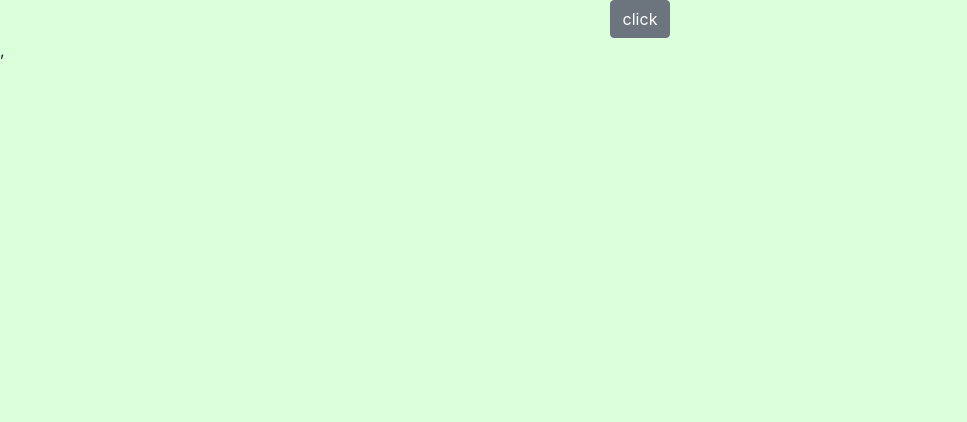
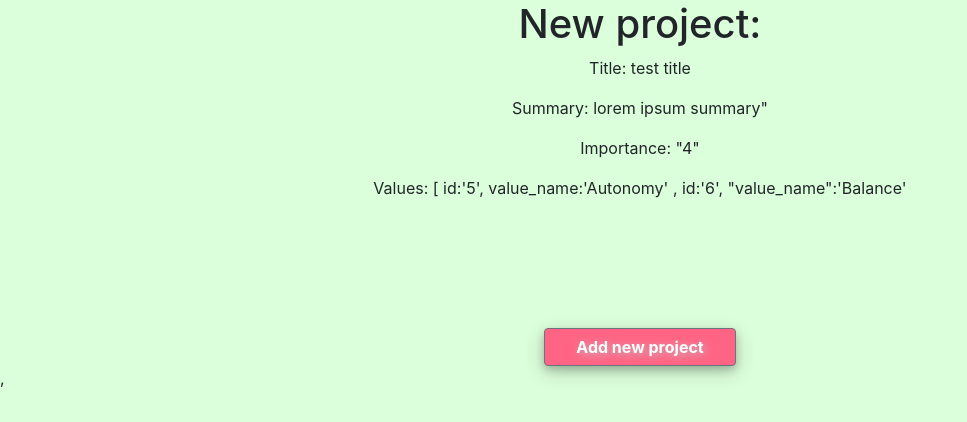
Before and after one commit to sarahmarie1976/Frontend, a React (Create React App) app in the folder essentialism/: page /projects in a window 1280 px wide. Shown: the top 422 px of the page, without its empty margins (0-967 px from the left). Built offline with nearby package versions, Linux system fonts and the light colour scheme; sample sign-in values are in the browser's storage.

Commit message:
added buttons for easier navigation

```diff
--- a/essentialism/src/App.js
+++ b/essentialism/src/App.js
@@ -16,7 +16,7 @@ export default function App() {
     <Router>
 
       <div className="App">
-        <PrivateRoute exact path="/projects"  component={Projects}  />
+      <PrivateRoute exact path="/projects"  component={Projects}  />
 
         <Route exact path="/users/:id" component={User} />
         <Route exact path="/fetch" component={TestProjectsFetch} />
--- a/essentialism/src/action/TestingActionFunctions.js
+++ /dev/null
@@ -1,50 +0,0 @@
-
-import {axiosWithAuth} from '../utils/axiosWithAuth'
-import {FETCH_DATA, FETCH_FAILURE, FETCH_SUCCESS, DELETE_SUCCESS} from '../action/action'
-import React, { useState } from 'react';
-export const PUT_DATA = 'PUT_DATA'
-export const PUT_SUCCESS = 'PUT_SUCCESS'
-export const PUT_FAIL = 'PUT_FAIL'
-
-export const DELETE_REQ = 'DELETE_REQ'
-export const DELETE_FAIL = 'DELETE_FAIL'
- export const DELETE_SUCCEEED = 'DELETE_SUCCEED'
-
-
-
-// export const updateProjects = (projectId) => {
-//     return dispatch => {
-//       dispatch({ type: PUT_DATA })
-//       axiosWithAuth()
-//       .get('/projects/:id',projectId)
-//         .then(response => {
-//          dispatch({ type: PUT_SUCCESS, payload: response.data })
-//         })
-//         .catch(err => {
-//           dispatch({ type: PUT_FAIL, payload: err })
-//         })
-//     }
-//   }
-
-
-
-export const getData = () => {
-  console.log('was fired ***')
-    return dispatch => {
-      dispatch({ type: FETCH_DATA })
-      axiosWithAuth()
-      .get('/projects ',  { headers: {
-        'Authorization': `Bearer ${localStorage.token}`
-      }})
-
-        .then(response => {
-          console.log('getData GET request', response)
-          dispatch({ type: FETCH_SUCCESS, payload: response.data })
-
-        })
-        .catch(err => {
-          dispatch({ type: FETCH_FAILURE, payload: err })
-        })
-
-    }
-  }
--- a/essentialism/src/action/action.js
+++ b/essentialism/src/action/action.js
@@ -4,10 +4,13 @@ import { axiosWithAuth } from '../utils/axiosWithAuth';
 export const FETCH_DATA = 'FETCH_DATA';
 export const FETCH_SUCCESS = 'FETCH_SUCCESS';
 export const FETCH_FAILURE = 'FETCH_FAILURE';
-
 export const DELETE_DATA = 'DELETE_DATA'
 export const DELETE_SUCCESS = 'DELETE_SUCCESS'
 export const DELETE_FAILURE = 'DELETE_FAILURE'
+export const POST_DATA = 'POST_DATA';
+export const POST_SUCCESS = 'POST_SUCCESS';
+export const POST_FAILURE = 'POST_FAILURE';
+
 
 
 export const removeProject = ( project ) => {
@@ -21,23 +24,23 @@ export const removeProject = ( project ) => {
   }
 
 
+export const getData = () => {
+  console.log('was fired ***')
+    return dispatch => {
+      dispatch({ type: FETCH_DATA })
+      axiosWithAuth()
+      .get('/projects ',  { headers: {
+        'Authorization': `Bearer ${localStorage.token}`
+      }})
 
+        .then(response => {
+          console.log('getData GET request', response)
+          dispatch({ type: FETCH_SUCCESS, payload: response.data })
 
-
-export const fetchProjects = () => (dispatch) => {
-    dispatch({ type: FETCH_DATA })
-    axios
-        .get('https://hh-essenialism.herokuapp.com/api/projects')
-        .then(res => {
-            console.log('Fetch success', res.data);
-            dispatch({ type: FETCH_SUCCESS, payload: res.data })
         })
         .catch(err => {
-            console.log('error', err);
-            dispatch({ type: FETCH_FAILURE, payload: err })
+          dispatch({ type: FETCH_FAILURE, payload: err })
         })
-}
 
-export const POST_DATA = 'POST_DATA';
-export const POST_SUCCESS = 'POST_SUCCESS';
-export const POST_FAILURE = 'POST_FAILURE';
+    }
+  }
--- a/essentialism/src/components/Projects.js
+++ b/essentialism/src/components/Projects.js
@@ -39,7 +39,7 @@ const Projects = ({ projectToEdit, setProjectToEdit, editing, setEditing, initia
 
 
 
-// const { push } = useHistory();
+const { push } = useHistory();
 
 
 
@@ -75,7 +75,7 @@ const addProject = (e) => {
       setProject(res.data);
       setProjectToEdit(project);
       console.log('this response',res.data)
-      // push('/fetch')
+      push('/fetch')
     })
     .catch((err) => {
       console.log('error from adding project',err);
@@ -95,8 +95,19 @@ const addProject = (e) => {
 
         return (
 <>
+<h1> New project: </h1>
+            <p> Title: test title </p>
+      <p> Summary:  lorem ipsum summary" </p>
+      <p> Importance: "4"</p>
+       <p> Values: [
+       id:'5',
+       value_name:'Autonomy'
+      ,
+      id:'6',
+      "value_name":'Balance'
 
-            <Button onClick={addProject}>  click </Button>
+            </p>
+            <Button style={{  background: '#FF6484', boxShadow: '0 4px 8px 0 rgba(0, 0, 0, 0.2), 0 6px 20px 0 rgba(0, 0, 0, 0.19)', fontWeight: 'bold' , textShadow: '2px 2px 8px #C0C0C0 ', width: '15%', display:"block", margin:"0 auto" , color:"white", marginTop:"10%"}} onClick={addProject}>  Add new project </Button>
             </>
           );
         }
--- a/essentialism/src/components/TestProjectsFetch.js
+++ b/essentialism/src/components/TestProjectsFetch.js
@@ -1,11 +1,11 @@
 import React, { useEffect, useState } from 'react';
 import {FETCH_DATA, FETCH_SUCCESS,FETCH_FAILURE} from '../action/action'
 import projectsReducer from '../reducer/reducer';
-import { getData } from '../action/TestingActionFunctions'
+import { getData } from '../action/action'
 import {connect} from 'react-redux'
 import  { axiosWithAuth }  from  '../utils/axiosWithAuth'
 import { removeProject } from '../action/action'
-import { useHistory } from 'react-router-dom'
+import { useHistory, Link } from 'react-router-dom'
 import Projects from './Projects'
 import PrivateRoute from './PrivateRoute'
 import { Form, Label, Input, FormGroup, Navbar, Button, Card, CardHeader,  NavItem, Nav, CardTitle } from 'reactstrap';
@@ -29,7 +29,7 @@ const initialProject = {
   console.log(project, 'why no log');
 }
 
- const saveUpdate = e => {
+ const saveUpdate = (e) => {
   e.preventDefault();
   axiosWithAuth()
   .put(`projects/${projectToEdit.id}`, projectToEdit,  { headers: {
@@ -113,12 +113,14 @@ useEffect(() => {
 
               <div>
               <br/>
-                  <Button style={{  background: '#FF6484', boxShadow: '0 4px 8px 0 rgba(0, 0, 0, 0.2), 0 6px 20px 0 rgba(0, 0, 0, 0.19)', fontWeight: 'bold' , textShadow: '2px 2px 8px #C0C0C0 ', width: '50%', marginLeft:'35%', display:"block" }} type="submit">Update</Button>
+                  <Button style={{  background: '#FF6484', boxShadow: '0 4px 8px 0 rgba(0, 0, 0, 0.2), 0 6px 20px 0 rgba(0, 0, 0, 0.19)', fontWeight: 'bold' , textShadow: '2px 2px 8px #C0C0C0 ', width: '150px', margin:"0 auto", display:"block" }} type="submit">Update</Button>
+
               </div>
               </label>
          </form>
+         <Button style={{  background: '#FF6484', boxShadow: '0 4px 8px 0 rgba(0, 0, 0, 0.2), 0 6px 20px 0 rgba(0, 0, 0, 0.19)', fontWeight: 'bold' , textShadow: '2px 2px 8px #C0C0C0 ', width: '150px', display:"block", margin:"0 auto" , color:"white"}}>
+        <Link to="/projects"> <PrivateRoute exact path='/projects' component={Projects}  projectToEdit={projectToEdit} setProjectToEdit={setProjectToEdit} editing={editing} setEditing={setEditing} initialProject={initialProject} /> Add Project </Link> </Button>
 
-             <PrivateRoute exact path='/projects' component={Projects}  projectToEdit={projectToEdit} setProjectToEdit={setProjectToEdit} editing={editing} setEditing={setEditing} initialProject={initialProject} />
             </div>
           )
 
```
